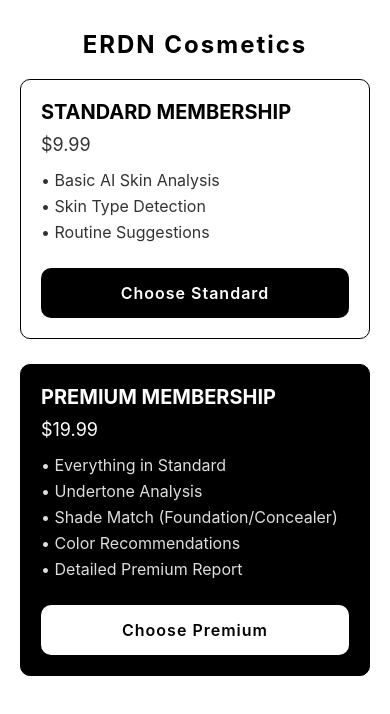
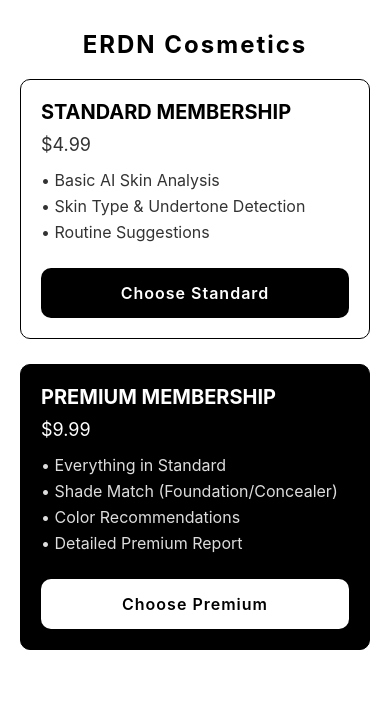
Before and after one commit to terdn/MVP, a React Native app: screen /Subscription in a window 390 px wide. Shown: the top 714 px of the page. Built offline with nearby package versions, Linux system fonts and the light colour scheme.

Commit message:
Feat: Sync subscription plans with new pricing ($4.99/$9.99) and update features list

```diff
--- a/screens/SubscriptionScreen.js
+++ b/screens/SubscriptionScreen.js
@@ -10,13 +10,13 @@ export default function SubscriptionScreen({ navigation }) {
 
         <Text style={styles.headerTitle}>ERDN Cosmetics</Text>
 
-        {/* STANDARD MEMBERSHIP */}
+        {/* STANDARD MEMBERSHIP - $4.99 */}
         <View style={styles.box}>
           <Text style={styles.plan}>STANDARD MEMBERSHIP</Text>
-          <Text style={styles.price}>$9.99</Text>
+          <Text style={styles.price}>$4.99</Text>
 
           <Text style={styles.feature}>• Basic AI Skin Analysis</Text>
-          <Text style={styles.feature}>• Skin Type Detection</Text>
+          <Text style={styles.feature}>• Skin Type & Undertone Detection</Text>
           <Text style={styles.feature}>• Routine Suggestions</Text>
 
           <TouchableOpacity
@@ -27,13 +27,12 @@ export default function SubscriptionScreen({ navigation }) {
           </TouchableOpacity>
         </View>
 
-        {/* PREMIUM MEMBERSHIP - CEO SEÇİMİ */}
+        {/* PREMIUM MEMBERSHIP - $9.99 */}
         <View style={[styles.box, styles.premiumBox]}>
           <Text style={[styles.plan, {color: '#fff'}]}>PREMIUM MEMBERSHIP</Text>
-          <Text style={[styles.price, {color: '#fff'}]}>$19.99</Text>
+          <Text style={[styles.price, {color: '#fff'}]}>$9.99</Text>
 
           <Text style={[styles.feature, {color: '#ddd'}]}>• Everything in Standard</Text>
-          <Text style={[styles.feature, {color: '#ddd'}]}>• Undertone Analysis</Text>
           <Text style={[styles.feature, {color: '#ddd'}]}>• Shade Match (Foundation/Concealer)</Text>
           <Text style={[styles.feature, {color: '#ddd'}]}>• Color Recommendations</Text>
           <Text style={[styles.feature, {color: '#ddd'}]}>• Detailed Premium Report</Text>
```
